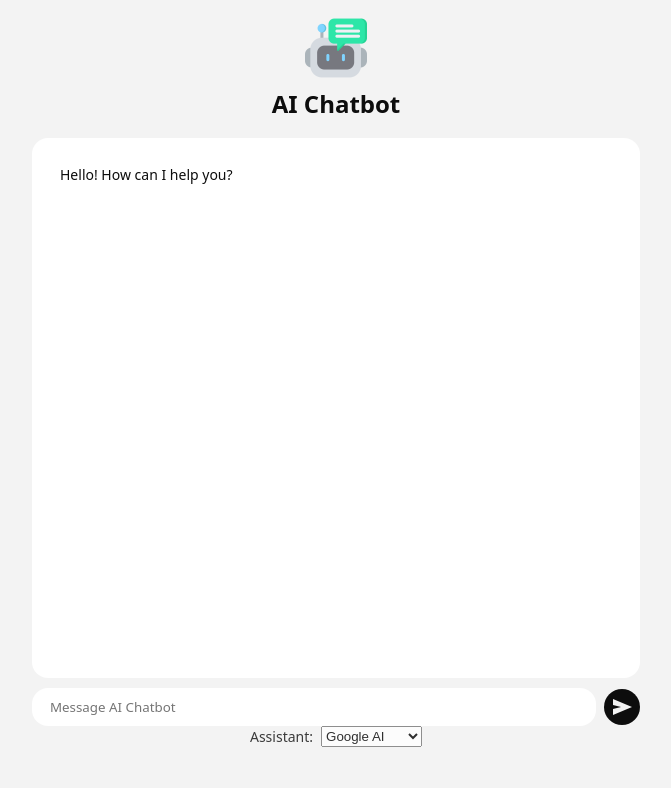
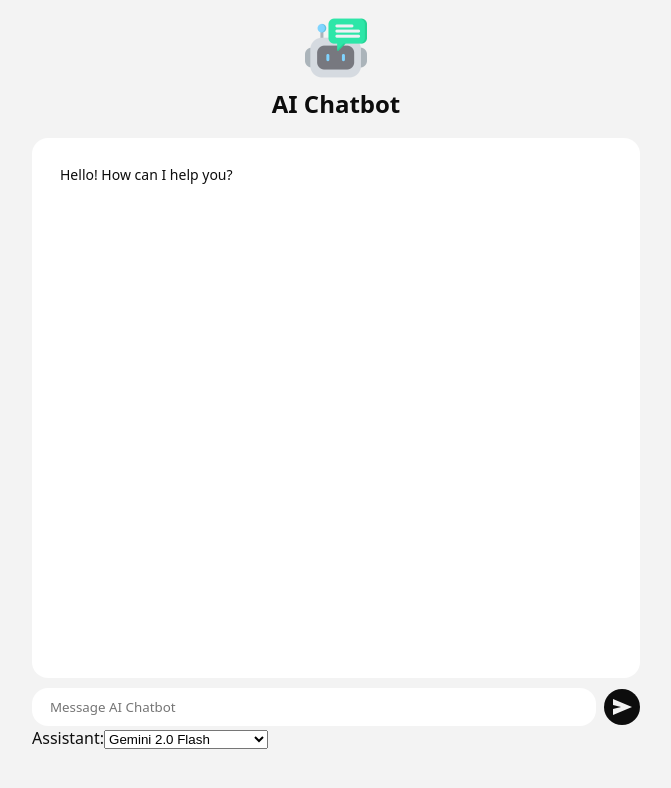
Before and after one commit to VasylPopaz/react-ai-chatbot, a React (Vite) app: page / in a window 1280 px wide. Shown: the top 788 px of the page, without its empty margins (304-975 px from the left). Built offline with nearby package versions, Linux system fonts and the light colour scheme; no server answers; the HTML template or start-up script is replaced by a standard one.

Commit message:
Extend AI assistant select with model options

```diff
--- a/src/assistants/antropical.js
+++ b/src/assistants/antropical.js
@@ -8,7 +8,7 @@
 export class Assistant {
   #client;
   #model;
-  constructor(client = anthropic, model = "claude-haiku-4-5-20251001") {
+  constructor(model = "claude-haiku-4-5-20251001", client = anthropic) {
     this.#client = client;
     this.#model = model;
   }
--- a/src/assistants/deepseekai.js
+++ b/src/assistants/deepseekai.js
@@ -9,7 +9,7 @@
 });
 
 export class Assistant extends OpenAIAssistant {
-  constructor(client = openai, model = "deepseek-chat") {
-    super(client, model);
+  constructor(model = "deepseek-chat", client = openai) {
+    super(model, client);
   }
 }
--- a/src/assistants/openai.js
+++ b/src/assistants/openai.js
@@ -9,7 +9,7 @@
 export class Assistant {
   #client;
   #model;
-  constructor(client = openai, model = "gpt-3.5-turbo") {
+  constructor(model = "gpt-3.5-turbo", client = openai) {
     this.#client = client;
     this.#model = model;
   }
--- a/src/components/Assistant/Assistant.jsx
+++ b/src/components/Assistant/Assistant.jsx
@@ -17,30 +17,51 @@
 };
 
 const Assistant = ({ onAssistantChange }) => {
-  const [value, setValue] = useState("googleai");
+  const [value, setValue] = useState("googleai:gemini-2.0-flash");
 
   useEffect(() => {
-    const AssistantClass = assistantMap[value];
+    const [assistant, model] = value.split(":");
+    const AssistantClass = assistantMap[assistant];
 
     if (!AssistantClass) {
-      throw new Error(`Unknown assistant: ${value} `);
+      throw new Error(`Unknown assistant: ${value} or model: ${model}`);
     }
-    onAssistantChange(new AssistantClass());
-  }, [value]);
+    onAssistantChange(new AssistantClass(model));
+  }, [onAssistantChange, value]);
 
   const handleValueChange = (event) => {
     setValue(event.target.value);
   };
 
   return (
-    <div className={s.assistant}>
+    <div className={s.Assistant}>
       <span>Assistant:</span>
-      <select name="" id="" defaultValue={value} onChange={handleValueChange}>
-        <option value="googleai">Google AI</option>
-        <option value="openai">OpenAI</option>
-        <option value="deepseekai">DeepSeek AI</option>
-        <option value="anthropicai">Anthropic AI</option>
-        <option value="xai">X AI</option>
+      <select defaultValue={value} onChange={handleValueChange}>
+        <optgroup label="Google AI">
+          <option value="googleai:gemini-2.0-flash">Gemini 2.0 Flash</option>
+          <option value="googleai:gemini-2.0-flash-lite">
+            Gemini 2.0 Flash-Lite
+          </option>
+        </optgroup>
+
+        <optgroup label="Open AI">
+          <option value="openai:gpt-3.5-turbo">ChatGPT 3.5 turbo</option>
+          <option value="openai:chatgpt-4o-latest">ChatGPT-4o</option>
+        </optgroup>
+
+        <optgroup label="DeepSeek AI">
+          <option value="deepseekai:deepseek-chat">DeepSeek-V3</option>
+        </optgroup>
+
+        <optgroup label="Anthropic AI">
+          <option value="anthropicai:claude-3-5-haiku-latest">
+            Claude 3.5 Haiku
+          </option>
+        </optgroup>
+
+        <optgroup label="X AI">
+          <option value="xai:grok-3-mini-latest">Grok 3 Mini</option>
+        </optgroup>
       </select>
     </div>
   );
```
